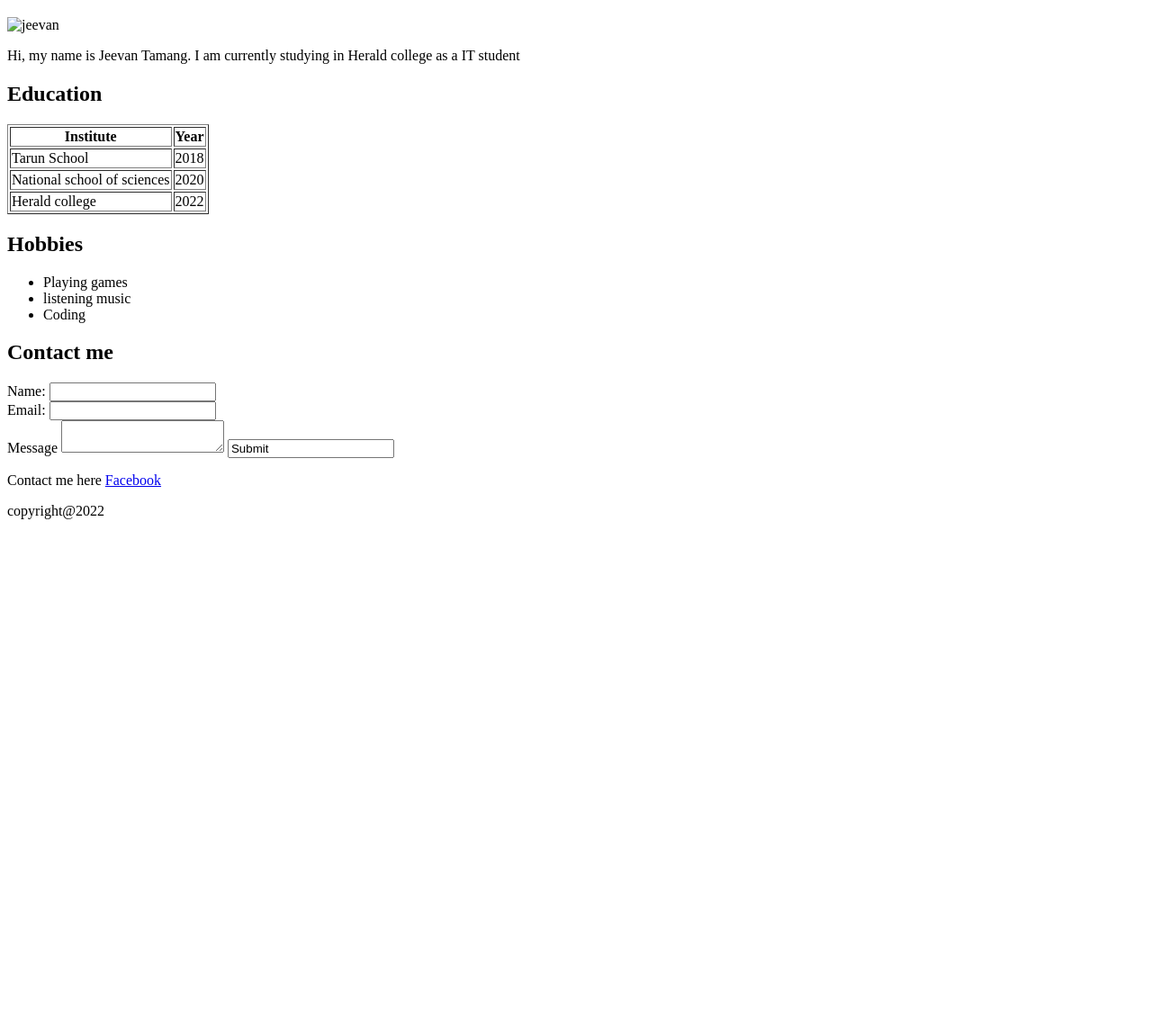
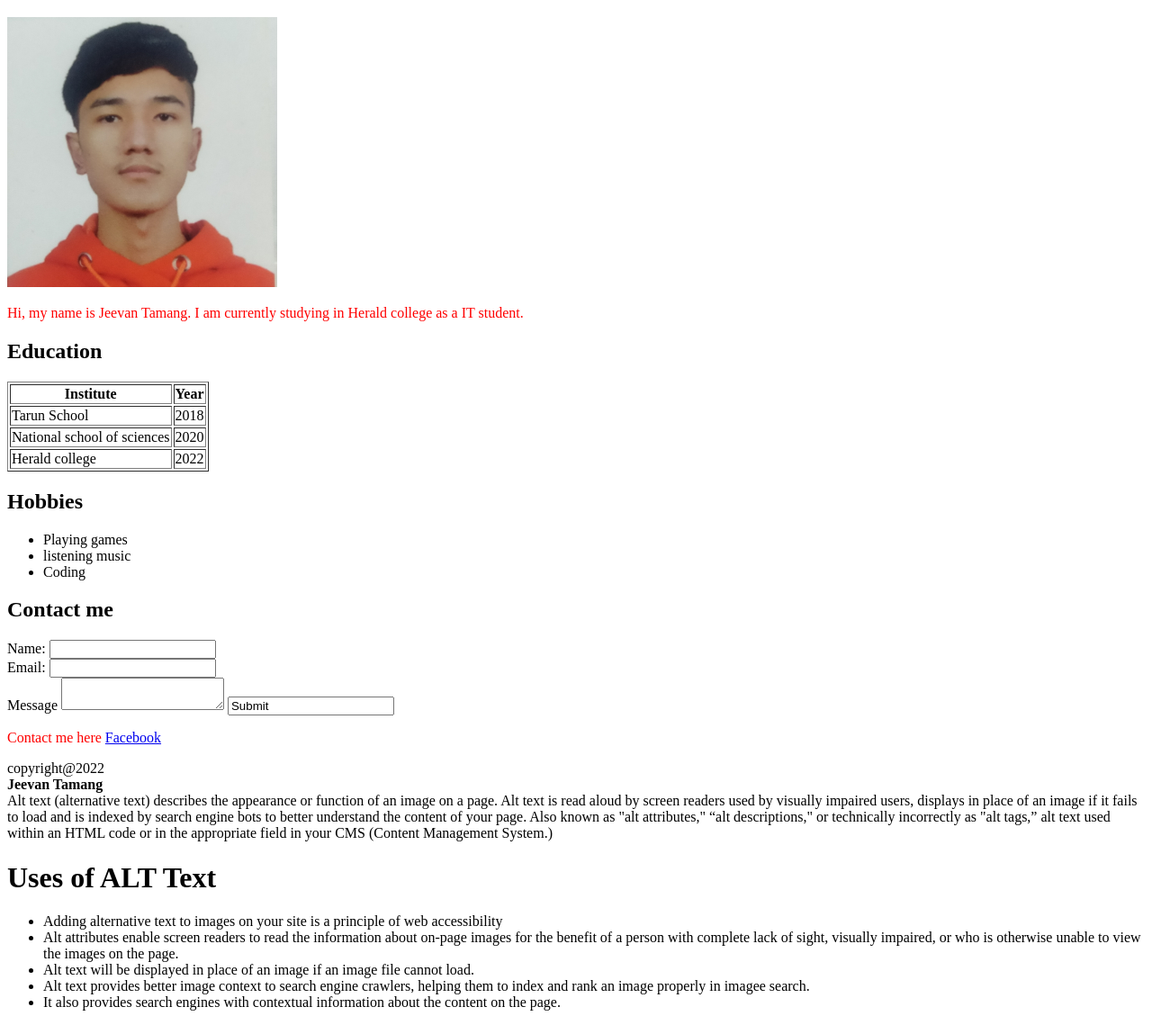
Before and after one commit to 2329239/WEBTECHNOLOGIES, a plain HTML site: page webtechnology/workshop2.html in a window 1280 px wide. Shown: the part 141-1280 px from the top of the page at 90% size. Before the commit the page ends 800 px from the top, so only its background shows below. Drawn offline with Linux system fonts and the light colour scheme.

Commit message:
Add: intial files

```diff
--- a/webtechnology/workshop2.html
+++ b/webtechnology/workshop2.html
@@ -2,12 +2,12 @@
 <html lang="en">
   <head>
     <title>My portfolio</title>
-    <meta charset="UTF-8"/>
-    <meta name="viewport" content="width=device-width, intial scale=1.0"/>
-    <meta http-equiv="X-UA compatible" content="ie=edge"/>
-    <meta name="description" content="This is the description of Thomas John watson"/>
-    <meta name="Keywords" content="Thomas, IBM founder, Mechanical engineering"/>
-    <meta name="robots" content="NoIndex, NoFollow"/>
+    <meta charset="UTF-8">
+    <meta name="viewport" content="width=device-width, intial scale=1.0">
+    <meta http-equiv="X-UA compatible" content="ie=edge">
+    <meta name="description" content="This is the description of Thomas John watson">
+    <meta name="Keywords" content="Thomas, IBM founder, Mechanical engineering">
+    <meta name="robots" content="NoIndex, NoFollow">
     <meta property="og:url" content="https://www.facebook.com/jeevan.tamang.75248/">
     <meta property="og:title" content="Jeevan tamang">
     <meta property="og:type" content="facebook profile">
@@ -15,6 +15,12 @@
     <meta property="og:image" content="https://scontent.fktm9-2.fna.fbcdn.net/v/t39.30808-6/271601599_455183536013180_6674947249561297438_n.jpg?_nc_cat=109&ccb=1-7&_nc_sid=e3f864&_nc_ohc=22FdvaTDh4YAX_nxc27&_nc_ht=scontent.fktm9-2.fna&oh=00_AfCgIFaHLAwGn1dxWRNJ5tIvlN6dEvJ5U-eTmop5_nXU5w&oe=638E04D3">
   </head>
   <body>
+    <style>
+      body {
+        background-color:white
+      }
+      p {color:red}
+    </style>
     <nav>
       <li><a href="#intro">Intro</a></li>
       <li><a href="#education">Education</a></li>
@@ -24,14 +30,13 @@
     <div id="intro">
     <h1>Jeevan Tamang</h1>
     <img
-      src="images/jeevan.jpg.jpg"
-      alt="jeevan"
+      src="jeevan.jpg.jpg"
+      alt="Jeevan Tamang"
       width="300px;"
       height="300px;"
     />
     <p>
-      Hi, my name is Jeevan Tamang. I am currently studying in Herald college as
-      a IT student
+      Hi, my name is Jeevan Tamang. I am currently studying in Herald college as a IT student.
     </p>
     <div id="education">
     <h2>Education</h2>
@@ -73,10 +78,21 @@
       <input name="Submit" value="Submit" >
     </form>
     <div>
-
     <footers>
       <p>Contact me here <a href="https://www.facebook.com/jeevan.tamang.75248/">Facebook</a></p>
       copyright@2022
-    </footers>
+    </footers><br/>
+    <strong>Jeevan Tamang</strong>
+    <research><br/>
+      Alt text (alternative text) describes the appearance or function of an image on a page. Alt text is read aloud by screen readers used by visually impaired users, displays in place of an image if it fails to load and is indexed by search engine bots to better understand the content of your page. Also known as "alt attributes," “alt descriptions," or technically incorrectly as "alt tags,” alt text used within an HTML code or in the appropriate field in your CMS (Content Management System.)
+    </research>
+    <h1>Uses of ALT Text</h1>
+    <ul>
+      <li>Adding alternative text to images on your site is a principle of web accessibility</li>
+      <li>Alt attributes enable screen readers to read the information about on-page images for the benefit of a person with complete lack of sight, visually impaired, or who is otherwise unable to view the images on the page.</li>
+      <li>Alt text will be displayed in place of an image if an image file cannot load.</li>
+      <li>Alt text provides better image context to search engine crawlers, helping them to index and rank an image properly in imagee search.</li>
+      <li>It also provides search engines with contextual information about the content on the page.</li>
+    </ul>
   </body>
 </html>
```
Also changed, not shown: webtechnology/workshop2/week 2/e1.html (+6 -6 lines), webtechnology/workshop2/week 2/e2.html (+5 -5 lines), webtechnology/jeevan.jpg.jpg (added).
